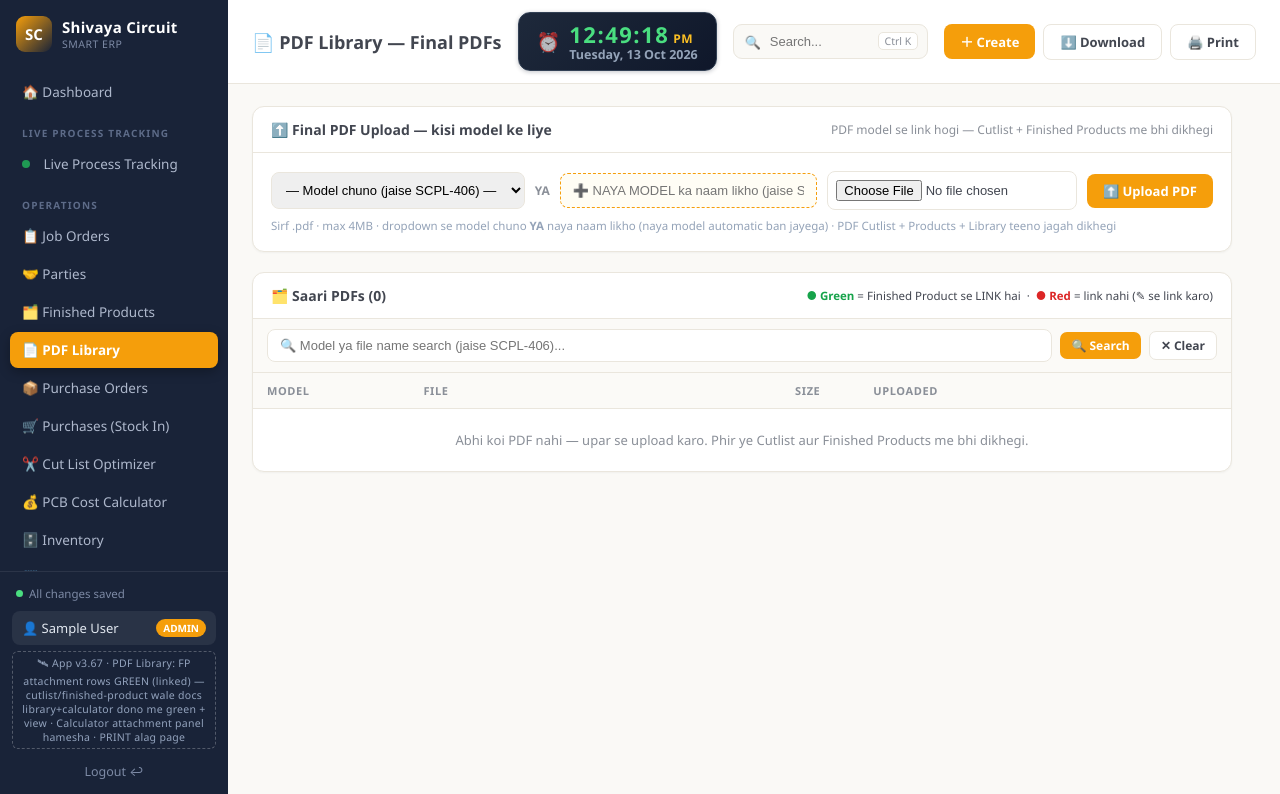
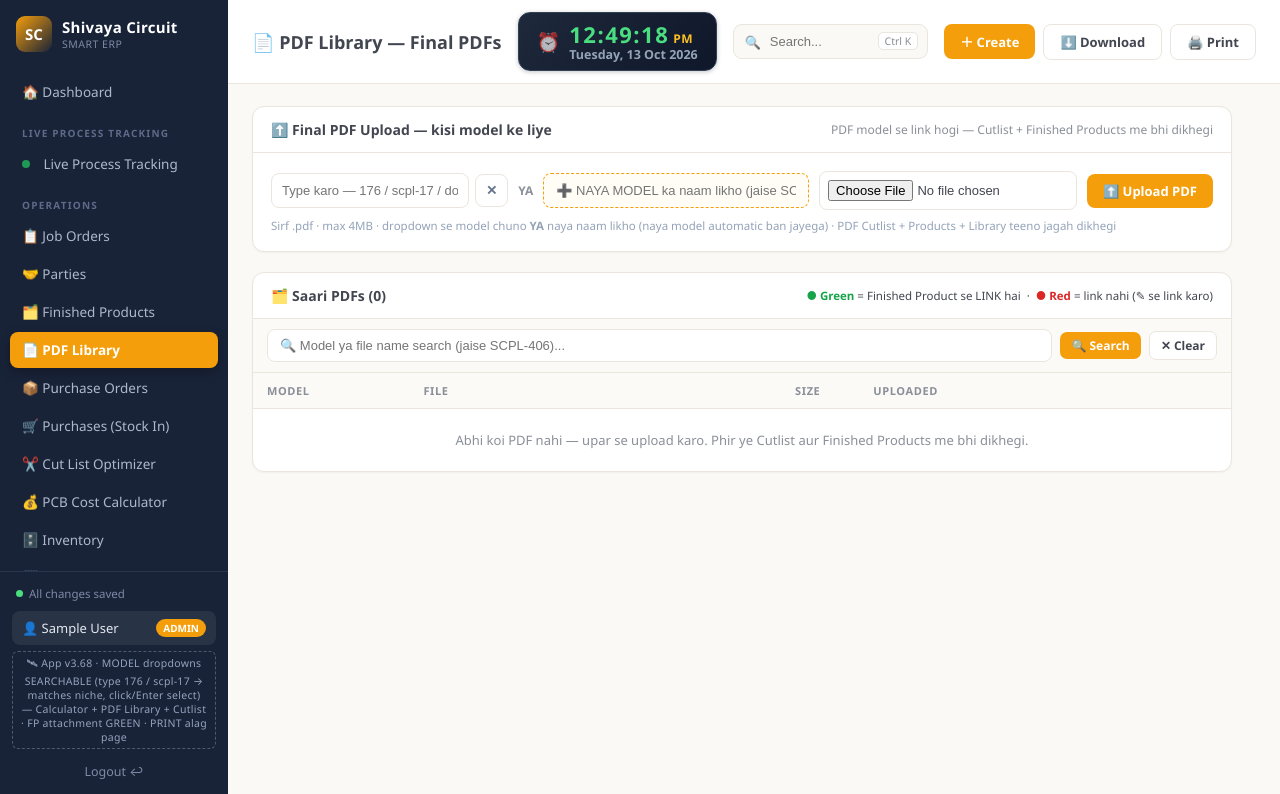
Before and after one commit to nareshkumarsahil-ux/shivaya-erp, a Flask app: page /pdfs in a window 1280 px wide. Shown: the top 794 px of the page. Run offline with Flask 3, Linux system fonts and the light colour scheme; the visitor is signed in with stand-in values (Sample User, id 1); data comes from the database, SQL or seed files in the repository; data that the repository does not hold is empty.

Commit message:
v3.68 Calculator UPDATE

```diff
--- a/templates/base.html
+++ b/templates/base.html
@@ -6,6 +6,17 @@
 <title>{% block title %}Shivaya Circuit{% endblock %} · Smart ERP</title>
 <link rel="stylesheet" href="/static/style.css">
 <style>
+/* v3.68 — searchable model dropdown (type karo: 176 / scpl-17 → matches niche) */
+.ss-wrap{position:relative}
+.ss-row{display:flex;gap:6px;align-items:center}
+.ss-in{flex:1;padding:9px 10px;border:1.5px solid var(--border);border-radius:8px;font-size:13px;background:#fff;outline:none;min-width:120px}
+.ss-in:focus{border-color:#6366f1}
+.ss-clr{border:1px solid var(--border);background:#fff;border-radius:8px;padding:8px 10px;cursor:pointer;font-weight:800;color:#64748b}
+.ss-clr:hover{background:#f1f5f9}
+.ss-list{display:none;position:absolute;top:100%;left:0;right:0;z-index:9990;background:#fff;border:1.5px solid #6366f1;border-radius:8px;margin-top:4px;max-height:260px;overflow:auto;box-shadow:0 10px 26px rgba(15,23,42,.14)}
+.ss-item{padding:8px 12px;font:600 13px Segoe UI,Arial;color:#192338;cursor:pointer;border-bottom:1px solid #f1f5f9}
+.ss-item:hover,.ss-item.ss-active{background:#eef2ff;color:#3730a3}
+.ss-empty{padding:12px;font:600 12.5px Segoe UI,Arial;color:#94a3b8;text-align:center}
   /* v3.29 app-wide theme color — Settings me badla ja sakta hai */
   :root { --ui-brand: {{ ui_brand }}; }
   .sidebar nav a.active { background: var(--ui-brand); color: #fff; box-shadow: 0 4px 12px rgba(0,0,0,.28); }
@@ -66,7 +77,7 @@
   <div class="side-footer">
     <div class="saved-note"><span class="dot"></span> All changes saved</div>
     <div class="user-chip">👤 {{ current_user_name }}<span class="role">{{ current_user_role|upper }}</span></div>
-    <div class="ver-chip" title="App version — agar ye purana dikhe to naya ZIP deploy nahi hua">🛰 App v3.67 · PDF Library: FP attachment rows GREEN (linked) — cutlist/finished-product wale docs library+calculator dono me green + view · Calculator attachment panel hamesha · PRINT alag page</div>
+    <div class="ver-chip" title="App version — agar ye purana dikhe to naya ZIP deploy nahi hua">🛰 App v3.68 · MODEL dropdowns SEARCHABLE (type 176 / scpl-17 → matches niche, click/Enter select) — Calculator + PDF Library + Cutlist · FP attachment GREEN · PRINT alag page</div>
     <a class="logout" href="/logout">Logout ↩</a>
   </div>
 </aside>
@@ -113,6 +124,97 @@
   <div class="content">{% block content %}{% endblock %}</div>
 </main>
 <script>
+/* v3.68 — MODEL dropdowns searchable: type karo (176 / scpl-17 / dob) → matching niche, click/Enter se select.
+   Original select chhupa rehta hai (form submit + onchange waise hi chalte hai — hum 'change' dispatch karte hai) */
+(function(){
+  function enhance(sel){
+    if (!sel || sel.dataset.ss) return;
+    sel.dataset.ss = '1';
+    var wrap = document.createElement('div');
+    wrap.className = 'ss-wrap';
+    sel.parentNode.insertBefore(wrap, sel);
+    var row = document.createElement('div'); row.className = 'ss-row';
+    var inp = document.createElement('input');
+    inp.type = 'text'; inp.className = 'ss-in'; inp.autocomplete = 'off';
+    inp.placeholder = 'Type karo \u2014 176 / scpl-17 / dob\u2026 (search + select)';
+    var clr = document.createElement('button'); clr.type = 'button'; clr.className = 'ss-clr';
+    clr.textContent = '\u2715'; clr.title = 'Clear \u2014 select hatao';
+    row.appendChild(inp); row.appendChild(clr);
+    var lst = document.createElement('div'); lst.className = 'ss-list';
+    wrap.appendChild(row); wrap.appendChild(lst); wrap.appendChild(sel);
+    sel.style.display = 'none';
+    var active = -1;
+    function opts(){
+      return Array.prototype.slice.call(sel.options).map(function(o){ return { v: o.value, t: o.textContent.trim() }; });
+    }
+    function sync(){
+      var o = sel.options[sel.selectedIndex];
+      inp.value = (o && o.value) ? o.textContent.trim() : '';
+    }
+    function render(){
+      var q = inp.value.trim().toLowerCase();
+      var toks = q.split(/\s+/);
+      var items = opts().filter(function(o){
+        if (!o.v) return q === '';
+        var t = o.t.toLowerCase();
+        return toks.every(function(tk){ return t.indexOf(tk) !== -1; });
+      });
+      var html = '';
+      for (var i = 0; i < items.length; i++){
+        html += '<div class="ss-item" data-v="' + items[i].v.replace(/"/g, '&quot;') + '">' + items[i].t.replace(/</g, '&lt;') + '</div>';
+      }
+      if (!items.length) html = '<div class="ss-empty">Koi model nahi mila \u2014 doosre akshar try karo</div>';
+      lst.innerHTML = html;
+      active = -1;
+      lst.style.display = 'block';
+    }
+    function pick(v, t){
+      sel.value = v;
+      inp.value = t;
+      lst.style.display = 'none';
+      try { sel.dispatchEvent(new Event('change', { bubbles: true })); } catch (e) {}
+    }
+    inp.addEventListener('focus', render);
+    inp.addEventListener('input', render);
+    inp.addEventListener('keydown', function(e){
+      var items = lst.querySelectorAll('.ss-item');
+      if (e.key === 'ArrowDown' || e.key === 'ArrowUp'){
+        e.preventDefault();
+        if (!items.length) return;
+        active = e.key === 'ArrowDown' ? Math.min(items.length - 1, active + 1) : Math.max(0, active - 1);
+        for (var i = 0; i < items.length; i++) items[i].classList.toggle('ss-active', i === active);
+        if (items[active]) items[active].scrollIntoView({ block: 'nearest' });
+      } else if (e.key === 'Enter'){
+        e.preventDefault();
+        if (active >= 0 && items[active]) pick(items[active].getAttribute('data-v'), items[active].textContent);
+        else if (items.length) pick(items[0].getAttribute('data-v'), items[0].textContent);
+      } else if (e.key === 'Escape'){ lst.style.display = 'none'; }
+    });
+    lst.addEventListener('mousedown', function(e){
+      var it = e.target.closest ? e.target.closest('.ss-item') : null;
+      if (!it) return;
+      e.preventDefault();
+      pick(it.getAttribute('data-v'), it.textContent);
+    });
+    inp.addEventListener('blur', function(){ setTimeout(function(){ lst.style.display = 'none'; }, 200); });
+    clr.addEventListener('click', function(){
+      sel.value = ''; inp.value = ''; lst.style.display = 'none';
+      try { sel.dispatchEvent(new Event('change', { bubbles: true })); } catch (e) {}
+      inp.focus();
+    });
+    sel.addEventListener('change', sync);
+    sync();
+  }
+  function init(){
+    var sels = ['#pccModel', '#pdfModelSel', '#pdfEditSel'].map(function(s){ return document.querySelector(s); })
+      .filter(Boolean);
+    Array.prototype.push.apply(sels, Array.prototype.slice.call(document.querySelectorAll('select[name="model_id"], select[name="save_select"]')));
+    for (var i = 0; i < sels.length; i++) enhance(sels[i]);
+  }
+  if (document.readyState === 'loading') document.addEventListener('DOMContentLoaded', init);
+  else init();
+})();
+</script>
 /* Mobile sidebar drawer */
 (function(){
   var hb = document.getElementById('hamburger');
--- a/templates/pdfs.html
+++ b/templates/pdfs.html
@@ -143,6 +143,7 @@ function openPdfEdit(id, curModelId, name){
   document.getElementById('pdfEditTitle').textContent = '✎ ' + (name || 'PDF') + ' — model link edit';
   var sel = document.getElementById('pdfEditSel');
   sel.value = curModelId ? String(curModelId) : '';
+  try { sel.dispatchEvent(new Event('change')); } catch (e) {}   /* v3.68 searchable input sync */
   document.getElementById('pdfEditOv').style.display = 'block';
 }
 /* v3.66 — FP attachment overlay (Products wala 📎) */
```
